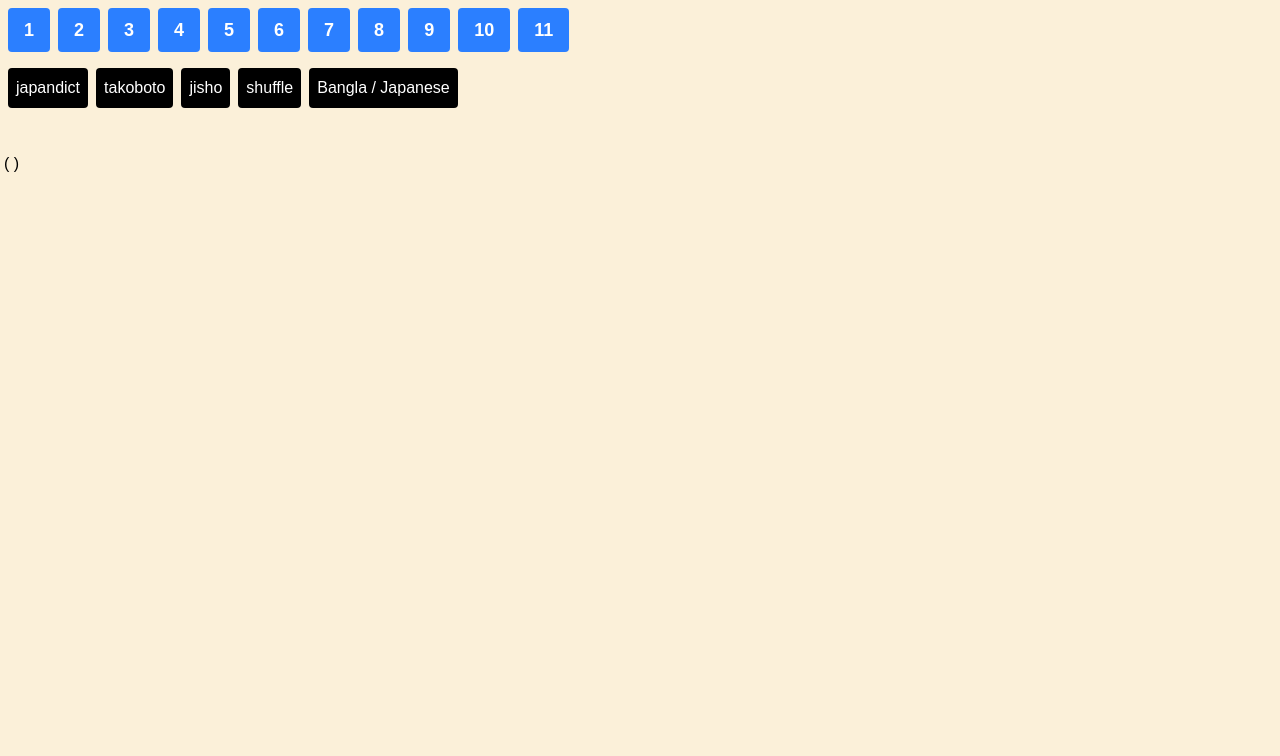
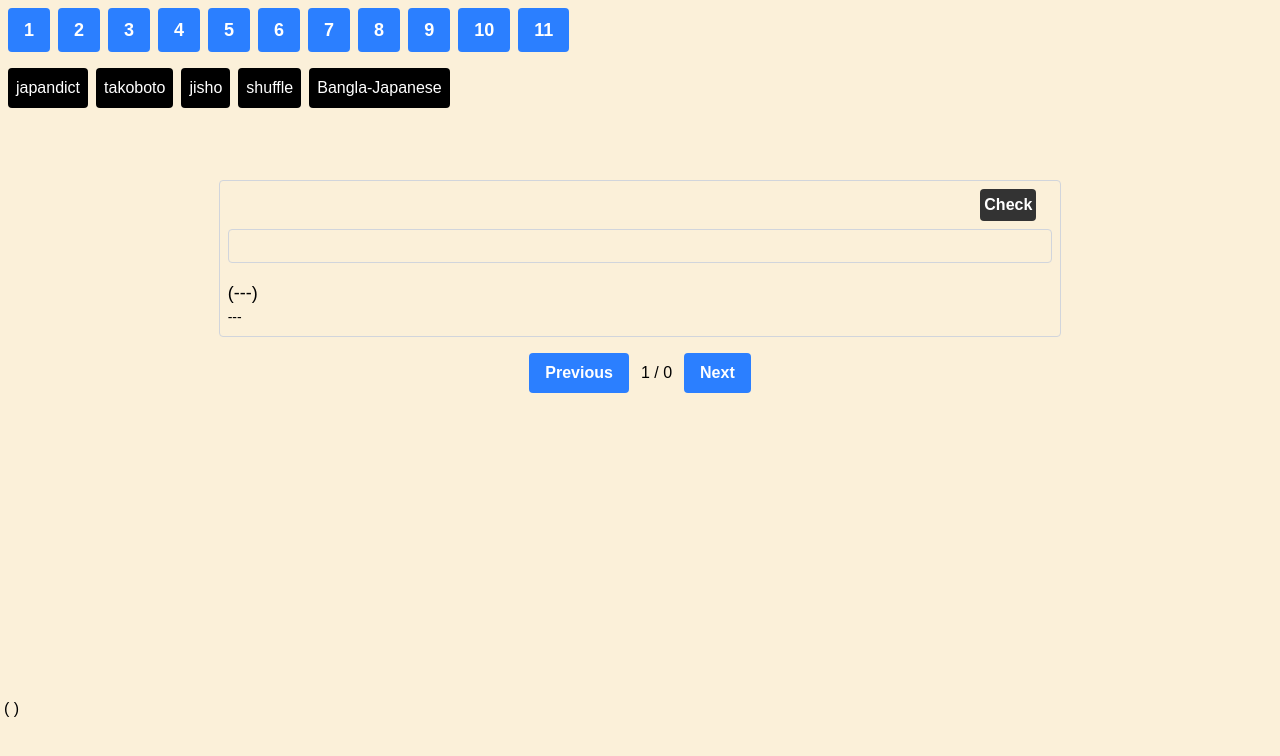
Before and after one commit to mahadidev7/jpDictionnary, a Next.js app: page /flitter in a window 1280 px wide. Shown: the top 756 px of the page. Built offline with nearby package versions, Linux system fonts and the light colour scheme.

Commit message:
check feture addded

```diff
--- a/app/flitter/page.tsx
+++ b/app/flitter/page.tsx
@@ -14,6 +14,8 @@ export default function Flitter() {
   const [lessonVocab, setLessonVocab] = useState<VocabItem[]>([]);
   const [sliderActiveVocab, setSliderActiveVocab] = useState(0);
   const [isBangla, setIsBangla] = useState(true);
+  const [isShowCheckJapanese, setIsShowCheckJapanese] = useState(false);
+  const [typeKey, setTypeKey] = useState("");
 
   const handleClick = (data: VocabItem[]) => {
     setLessonVocab(data);
@@ -38,9 +40,23 @@ export default function Flitter() {
     window.open(url, "_blank", "width=500,height=700");
   };
 
+  const handelCheck = () => {
+    setIsShowCheckJapanese(true);
+    if (
+      typeKey.trim().toLowerCase() ===
+      lessonVocab[sliderActiveVocab]?.japanese.toLowerCase()
+    ) {
+      alert("Correct!");
+      return;
+    } else {
+      alert("Incorrect! Try again.");
+      return;
+    }
+  };
+
   return (
     <>
-      <div className="flex flex-wrap w-full p-2 gap-2">
+      <div className="flex overflow-auto w-full p-2 gap-2">
         {jpN5?.map((word, index) => (
           <div key={index} className="">
             <button
@@ -52,8 +68,8 @@ export default function Flitter() {
           </div>
         ))}
       </div>
-      <div className="flex flex-wrap w-full p-2 gap-2">
-        <div className="flex flex-wrap gap-2 justify-end items-center">
+      <div className="flex w-full p-2 gap-2">
+        <div className="flex overflow-auto  gap-2 items-center">
           <button
             className="bg-black p-2 text-white rounded"
             onClick={() =>
@@ -94,11 +110,77 @@ export default function Flitter() {
             className="bg-black p-2 text-white rounded"
             onClick={() => setIsBangla(!isBangla)}
           >
-            Bangla / Japanese
+            Bangla-Japanese
           </button>
         </div>
       </div>
-      <div className="flex flex-wrap justify-normal items-center gap-2 p-4">
+
+      <div className="mt-14">
+        <div className="flex justify-center items-center p-2">
+          <div className="border border-gray-300 rounded p-2  md:w-2/3">
+            <div className="mb-2 flex flex-col justify-center items-center">
+              <div className="flex flex-row gap-2 justify-end items-end w-full px-4">
+                <button
+                  className="bg-[#333] text-white font-bold p-1 rounded"
+                  onClick={() => handelCheck()}
+                >
+                  Check
+                </button>
+              </div>
+              <input
+                type="text"
+                value={typeKey}
+                onChange={(e) => setTypeKey(e.target.value)}
+                className="border border-gray-300 rounded p-1 w-full m-2 text-[#000000]"
+              />
+              {isShowCheckJapanese && (
+                <p
+                  className={`px-1 text-[18px] text-[#000000] text-start w-full ${typeKey.trim().toLowerCase() === lessonVocab[sliderActiveVocab]?.japanese.toLowerCase() ? "text-green-500" : "text-red-500"}`}
+                >
+                  {lessonVocab[sliderActiveVocab]?.japanese}
+                </p>
+              )}
+            </div>
+
+            <div className="">
+              <p className="text-lg text-[#000000]">
+                ({lessonVocab[sliderActiveVocab]?.english || "---"})
+              </p>
+              <p className="text-[14px] text-[#000000]">
+                {lessonVocab[sliderActiveVocab]?.bangle || "---"}
+              </p>
+            </div>
+          </div>
+        </div>
+        <div className="flex flex-wrap justify-center items-center w-full p-2 mb-9 gap-3">
+          <button
+            className="bg-blue-500 hover:bg-blue-700 text-white font-bold py-2 px-4 rounded"
+            onClick={() => {
+              setSliderActiveVocab((prev) => Math.max(0, prev - 1));
+              setTypeKey("");
+              setIsShowCheckJapanese(false);
+            }}
+          >
+            Previous
+          </button>
+          <p className="text-center text-[16px] text-[#000000]">
+            {sliderActiveVocab + 1} / {lessonVocab.length}
+          </p>
+          <button
+            className="bg-blue-500 hover:bg-blue-700 text-white font-bold py-2 px-4 rounded"
+            onClick={() => {
+              setSliderActiveVocab((prev) =>
+                Math.min(lessonVocab.length - 1, prev + 1),
+              );
+              setTypeKey("");
+              setIsShowCheckJapanese(false);
+            }}
+          >
+            Next
+          </button>
+        </div>
+      </div>
+      <div className="flex flex-wrap justify-normal items-center gap-2 p-4 mt-65">
         {lessonVocab?.map((vocab, index) => (
           <div
             key={index}
@@ -107,7 +189,9 @@ export default function Flitter() {
             }}
             className="flex justify-between items-center"
           >
-            <div className={` ${sliderActiveVocab === index ? "bg-gray-300 px-1 rounded" : ""} cursor-pointer`}>
+            <div
+              className={` ${sliderActiveVocab === index ? "bg-gray-300 px-1 rounded" : ""} cursor-pointer`}
+            >
               {isBangla ? (
                 <p className="text-[22px] font-bold text-[#000000]">
                   {vocab?.japanese},
```
